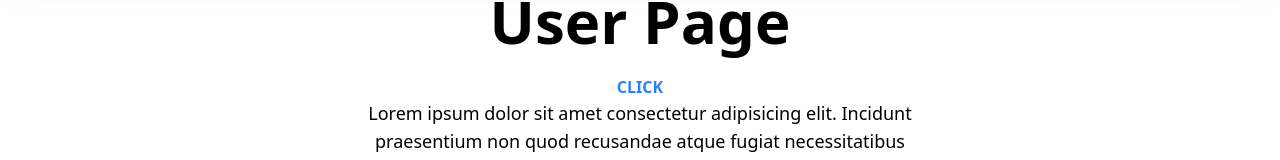
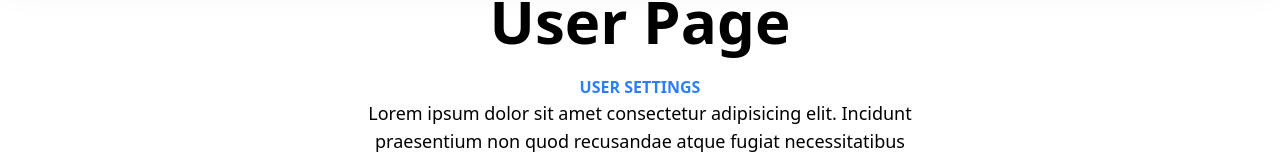
Before and after one commit to martinsalinas0/wt-frontend-next, a Next.js app: page /user in a window 1280 px wide. Shown: the part 133-293 px from the top of the page. Built offline with nearby package versions, Linux system fonts and the light colour scheme.

Commit message:
Update User Page link text for clarity

```diff
--- a/src/app/user/page.tsx
+++ b/src/app/user/page.tsx
@@ -6,7 +6,7 @@ const UserPage = () => {
     <div className="flex flex-col items-center px-4 mt-10">
       <h1 className="font-bold text-6xl mb-6">User Page</h1>
       <p className="font-bold uppercase 4xl text-blue-500">
-        <Link href="/user/settings">CLICK</Link>
+        <Link href="/user/settings">user settings</Link>
       </p>
       <div className="text-center max-w-xl text-lg">
         Lorem ipsum dolor sit amet consectetur adipisicing elit. Incidunt
```
